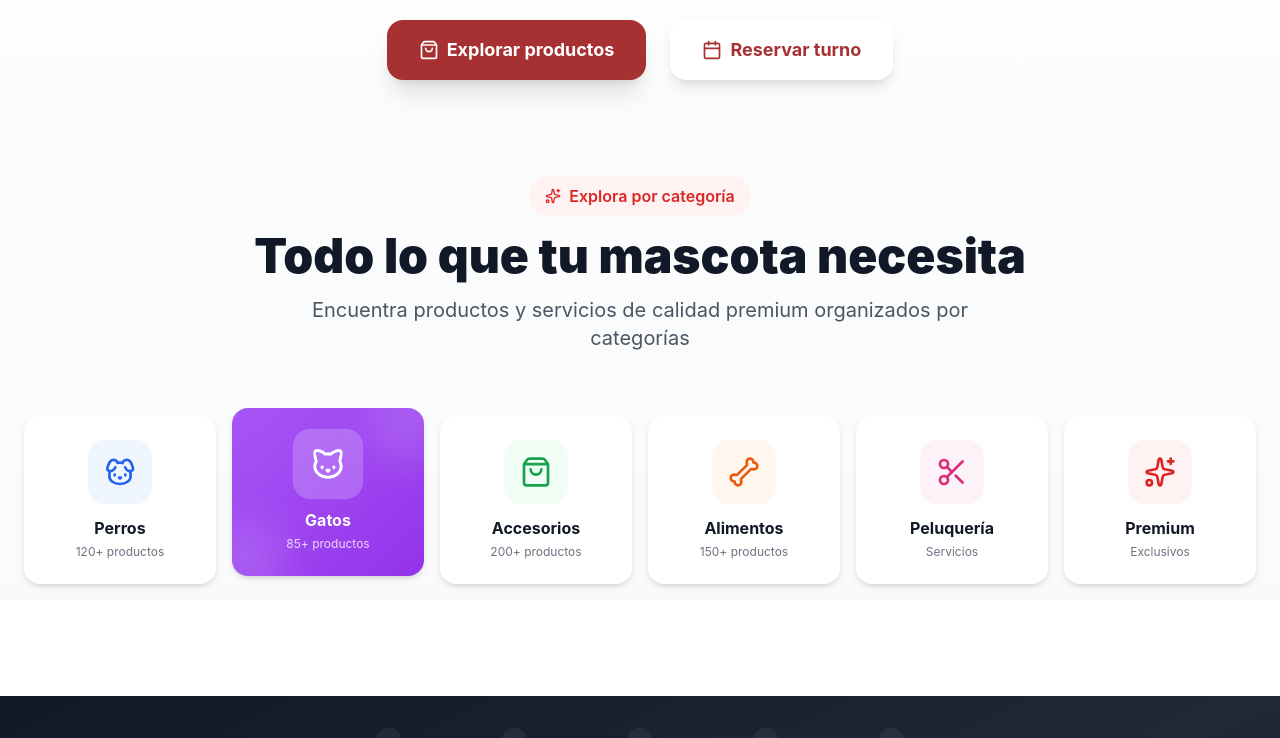
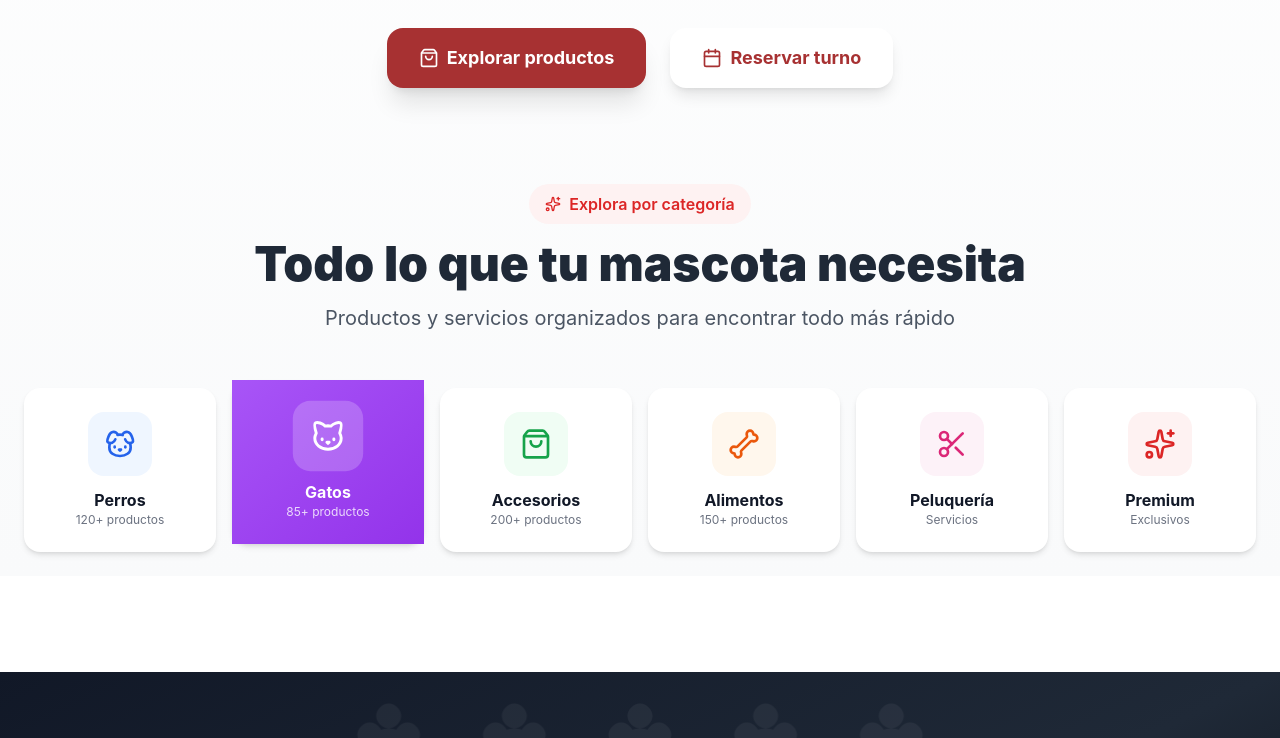
Before and after one commit to paolanovick/petshop, a React (Vite) app in the folder frontend/: page / in a window 1280 px wide. Shown: the part 1478-2216 px from the top of the page. Built offline with nearby package versions, Linux system fonts and the light colour scheme; a web font is replaced by a local one.

Commit message:
categlorias ajustes

```diff
--- a/frontend/src/components/home/Categories.jsx
+++ b/frontend/src/components/home/Categories.jsx
@@ -1,193 +1,95 @@
 import { Dog, Cat, Scissors, Bone, ShoppingBag, Sparkles } from "lucide-react";
-import { Link } from "react-router-dom";
+import { useNavigate } from "react-router-dom";
 import FeaturedProductsCarousel from "./FeaturedProductsCarousel";
 import { useEffect, useState } from "react";
 
 const categories = [
-  {
-    id: 1,
-    name: "Perros",
-    icon: Dog,
-    color: "from-blue-500 to-blue-600",
-    bgColor: "bg-blue-50",
-    textColor: "text-blue-600",
-    count: "120+ productos",
-  },
-  {
-    id: 2,
-    name: "Gatos",
-    icon: Cat,
-    color: "from-purple-500 to-purple-600",
-    bgColor: "bg-purple-50",
-    textColor: "text-purple-600",
-    count: "85+ productos",
-  },
-  {
-    id: 3,
-    name: "Accesorios",
-    icon: ShoppingBag,
-    color: "from-green-500 to-green-600",
-    bgColor: "bg-green-50",
-    textColor: "text-green-600",
-    count: "200+ productos",
-  },
-  {
-    id: 4,
-    name: "Alimentos",
-    icon: Bone,
-    color: "from-orange-500 to-orange-600",
-    bgColor: "bg-orange-50",
-    textColor: "text-orange-600",
-    count: "150+ productos",
-  },
-  {
-    id: 5,
-    name: "Peluquería",
-    icon: Scissors,
-    color: "from-pink-500 to-pink-600",
-    bgColor: "bg-pink-50",
-    textColor: "text-pink-600",
-    count: "Servicios",
-  },
-  {
-    id: 6,
-    name: "Premium",
-    icon: Sparkles,
-    color: "from-red-500 to-red-600",
-    bgColor: "bg-red-50",
-    textColor: "text-red-600",
-    count: "Exclusivos",
-  },
+  { id: 1, name: "Perros", icon: Dog, color: "from-blue-500 to-blue-600", bgColor: "bg-blue-50", textColor: "text-blue-600", count: "120+ productos" },
+  { id: 2, name: "Gatos", icon: Cat, color: "from-purple-500 to-purple-600", bgColor: "bg-purple-50", textColor: "text-purple-600", count: "85+ productos" },
+  { id: 3, name: "Accesorios", icon: ShoppingBag, color: "from-green-500 to-green-600", bgColor: "bg-green-50", textColor: "text-green-600", count: "200+ productos" },
+  { id: 4, name: "Alimentos", icon: Bone, color: "from-orange-500 to-orange-600", bgColor: "bg-orange-50", textColor: "text-orange-600", count: "150+ productos" },
+  { id: 5, name: "Peluquería", icon: Scissors, color: "from-pink-500 to-pink-600", bgColor: "bg-pink-50", textColor: "text-pink-600", count: "Servicios" },
+  { id: 6, name: "Premium", icon: Sparkles, color: "from-red-500 to-red-600", bgColor: "bg-red-50", textColor: "text-red-600", count: "Exclusivos" },
 ];
 
 export default function Categories() {
+  const navigate = useNavigate();
   const [activeIndex, setActiveIndex] = useState(0);
 
   useEffect(() => {
     const interval = setInterval(() => {
       setActiveIndex((prev) => (prev + 1) % categories.length);
     }, 3000);
-
     return () => clearInterval(interval);
   }, []);
 
   return (
-    <section className="py-4 bg-gradient-to-b from-white to-gray-50">
+    <section className="py-6 bg-gradient-to-b from-white to-gray-50">
       <div className="max-w-7xl mx-auto px-6">
-        {/* Featured products */}
-        <div className="mb-24">
+
+        <div className="mb-20">
           <FeaturedProductsCarousel />
         </div>
 
-        {/* Header */}
-        <div className="text-center mb-16">
+        <div className="text-center mb-14">
           <div className="inline-flex items-center gap-2 bg-red-50 px-4 py-2 rounded-full text-red-600 font-semibold mb-4">
             <Sparkles className="w-4 h-4" />
-            <span>Explora por categoría</span>
+            Explora por categoría
           </div>
 
-          <h2 className="text-4xl md:text-5xl font-black text-gray-900 mb-4">
+          <h2 className="text-4xl md:text-5xl font-black mb-4">
             Todo lo que tu mascota necesita
           </h2>
 
           <p className="text-xl text-gray-600 max-w-2xl mx-auto">
-            Encuentra productos y servicios de calidad premium organizados por
-            categorías
+            Productos y servicios organizados para encontrar todo más rápido
           </p>
         </div>
 
-        {/* Categories Grid */}
         <div className="grid grid-cols-2 md:grid-cols-3 lg:grid-cols-6 gap-4">
           {categories.map((category, index) => {
             const Icon = category.icon;
             const isActive = activeIndex === index;
 
             return (
-             <Link
+              <div
                 key={category.id}
-  to={`/shop?category=${category.name.toLowerCase()}`}
-  className="group"
-  onClick={() => {
-    window.scrollTo({ top: 0, behavior: "smooth" });
-  }}
+                onClick={() =>
+                  navigate(`/shop?category=${category.name.toLowerCase()}`)
+                }
+                className={`cursor-pointer group relative bg-white rounded-2xl p-6 shadow-md transition-all duration-300
+                  ${isActive ? "shadow-2xl -translate-y-2" : "hover:shadow-2xl hover:-translate-y-2"}
+                `}
               >
-
                 <div
-                  className={`relative overflow-hidden bg-white rounded-2xl p-6 shadow-md transition-all duration-300
-                    ${
-                      isActive
-                        ? "shadow-2xl -translate-y-2"
-                        : "hover:shadow-2xl hover:-translate-y-2"
-                    }`}
-                >
-                  {/* Background gradient */}
-                  <div
-                    className={`absolute inset-0 bg-gradient-to-br ${
-                      category.color
-                    }
-                      transition-opacity duration-500
-                      ${
-                        isActive
-                          ? "opacity-100"
-                          : "opacity-0 group-hover:opacity-100"
-                      }`}
+                  className={`absolute inset-0 bg-gradient-to-br ${category.color}
+                  ${isActive ? "opacity-100" : "opacity-0 group-hover:opacity-100"}
+                  transition-opacity`}
                 />
 
-                  {/* Content */}
                 <div className="relative z-10 flex flex-col items-center text-center space-y-3">
-                    {/* Icon */}
                   <div
-                      className={`w-16 h-16 rounded-2xl flex items-center justify-center transition-all duration-300
-                        ${
-                          isActive
-                            ? "bg-white/20 scale-110"
-                            : `${category.bgColor} group-hover:bg-white/20 group-hover:scale-110`
-                        }`}
+                    className={`w-16 h-16 rounded-2xl flex items-center justify-center
+                    ${isActive ? "bg-white/20 scale-110" : `${category.bgColor} group-hover:bg-white/20`}
+                  `}
                   >
-                      <Icon
-                        className={`w-8 h-8 transition-colors duration-300
-                          ${
-                            isActive
-                              ? "text-white"
-                              : `${category.textColor} group-hover:text-white`
-                          }`}
-                      />
+                    <Icon className={`w-8 h-8 ${isActive ? "text-white" : category.textColor}`} />
                   </div>
 
-                    {/* Text */}
                   <div>
-                      <h3
-                        className={`font-bold transition-colors duration-300
-                          ${
-                            isActive
-                              ? "text-white"
-                              : "text-gray-900 group-hover:text-white"
-                          }`}
-                      >
+                    <h3 className={`font-bold ${isActive ? "text-white" : "text-gray-900 group-hover:text-white"}`}>
                       {category.name}
                     </h3>
-
-                      <p
-                        className={`text-xs mt-1 transition-colors duration-300
-                          ${
-                            isActive
-                              ? "text-white/80"
-                              : "text-gray-500 group-hover:text-white/80"
-                          }`}
-                      >
+                    <p className={`text-xs ${isActive ? "text-white/80" : "text-gray-500 group-hover:text-white/80"}`}>
                       {category.count}
                     </p>
                   </div>
                 </div>
-
-                  {/* Decorative blobs */}
-                  <div className="absolute -top-4 -right-4 w-16 h-16 bg-white/20 rounded-full blur-xl" />
-                  <div className="absolute -bottom-4 -left-4 w-16 h-16 bg-white/20 rounded-full blur-xl" />
               </div>
-              </Link>
             );
           })}
         </div>
+
       </div>
     </section>
   );
--- a/frontend/src/components/shop/ProductCard.jsx
+++ b/frontend/src/components/shop/ProductCard.jsx
@@ -1,125 +1,58 @@
-import { useState, useId } from "react";
-import { Link } from "react-router-dom";
+import { useNavigate } from "react-router-dom";
 import { ShoppingCart, Heart, Eye, Star } from "lucide-react";
+import { useState } from "react";
 import { useCart } from "../../context/useCart";
 
 export default function ProductCard({ product }) {
+  const navigate = useNavigate();
   const { addToCart } = useCart();
   const [isLiked, setIsLiked] = useState(false);
-  const patternId = useId(); // evita IDs duplicados
 
   const handleAddToCart = (e) => {
     e.stopPropagation();
-    e.preventDefault();
     addToCart({ ...product, quantity: 1 });
   };
 
   return (
-    <div className="group relative bg-white rounded-2xl overflow-hidden shadow-md hover:shadow-2xl transition-all duration-300 hover:-translate-y-2">
-      {/* Discount badge */}
-      {product.discount && (
-        <div className="absolute top-4 left-4 z-10 bg-primary text-white px-3 py-1 rounded-full text-xs font-bold">
-          -{product.discount}%
-        </div>
-      )}
-
+    <div
+      onClick={() => navigate(`/product/${product.id}`)}
+      className="group cursor-pointer relative bg-white rounded-2xl overflow-hidden shadow-md hover:shadow-2xl transition-all duration-300 hover:-translate-y-2"
+    >
       {/* Like */}
       <button
-        type="button"
         onClick={(e) => {
           e.stopPropagation();
           setIsLiked(!isLiked);
         }}
-        className="absolute top-4 right-4 z-10 w-10 h-10 bg-white/90 rounded-full flex items-center justify-center shadow"
+        className="absolute top-4 right-4 z-10 w-10 h-10 bg-white rounded-full flex items-center justify-center shadow"
       >
-        <Heart
-          className={`w-5 h-5 ${
-            isLiked ? "fill-primary text-primary" : "text-gray-400"
-          }`}
-        />
+        <Heart className={isLiked ? "fill-primary text-primary" : "text-gray-400"} />
       </button>
 
       {/* Image */}
-      <Link to={`/product/${product.id}`} className="block">
-        <div className="aspect-square bg-gray-50 relative overflow-hidden flex items-center justify-center">
-          {/* Placeholder pattern */}
-          <svg className="absolute inset-0 opacity-5">
-            <defs>
-              <pattern
-                id={patternId}
-                width="20"
-                height="20"
-                patternUnits="userSpaceOnUse"
-              >
-                <path
-                  d="M10 5c1 0 2 1 2 2s-1 2-2 2-2-1-2-2 1-2 2-2z"
-                  fill="currentColor"
-                />
-              </pattern>
-            </defs>
-            <rect width="100%" height="100%" fill={`url(#${patternId})`} />
-          </svg>
-
+      <div className="aspect-square bg-gray-100 flex items-center justify-center">
         {product.image ? (
           <img
             src={product.image}
             alt={product.name}
-              className="w-full h-full object-cover group-hover:scale-110 transition-transform duration-500"
+            className="w-full h-full object-cover"
           />
         ) : (
-            <div className="text-gray-400 flex flex-col items-center">
-              <ShoppingCart className="w-12 h-12 mb-2" />
-              <span className="text-sm">Imagen próximamente</span>
-            </div>
+          <ShoppingCart className="w-12 h-12 text-gray-300" />
         )}
       </div>
-      </Link>
 
       {/* Content */}
-      <div className="p-5 space-y-3">
-        {product.category && (
-          <span className="inline-block px-3 py-1 text-xs font-semibold bg-primary/10 text-primary rounded-full">
-            {product.category}
-          </span>
-        )}
-
-        <Link to={`/product/${product.id}`}>
-          <h3 className="font-bold text-gray-800 text-lg line-clamp-2 hover:text-primary transition">
-            {product.name}
-          </h3>
-        </Link>
-
-        {/* Rating */}
-        <div className="flex items-center gap-1">
-          {[...Array(5)].map((_, i) => (
-            <Star
-              key={i}
-              className={`w-4 h-4 ${
-                i < (product.rating || 4)
-                  ? "fill-yellow-400 text-yellow-400"
-                  : "text-gray-300"
-              }`}
-            />
-          ))}
-          <span className="text-sm text-gray-500 ml-1">
-            ({product.reviews || 24})
-          </span>
-        </div>
-
-        {/* Price + CTA */}
-        <div className="flex items-center justify-between pt-3 border-t">
-          <span className="text-2xl font-black text-primary">
-            ${product.price}
-          </span>
+      <div className="p-4 space-y-2">
+        <h3 className="font-bold text-gray-800">{product.name}</h3>
+        <span className="text-xl font-black text-primary">${product.price}</span>
 
         <button
           onClick={handleAddToCart}
-            className="bg-primary hover:bg-primaryDark text-white px-4 py-2 rounded-xl font-semibold flex items-center gap-2 transition hover:scale-105"
+          className="mt-2 w-full bg-primary text-white py-2 rounded-lg font-bold"
         >
-            <ShoppingCart className="w-4 h-4" />
-            <span className="hidden sm:inline">Agregar</span>
+          Agregar
         </button>
-        </div>
       </div>
     </div>
   );
```
Also changed, not shown: frontend/src/pages/Turns.jsx (+25 -11 lines). Lines whose indentation alone changed are shown as unchanged.
